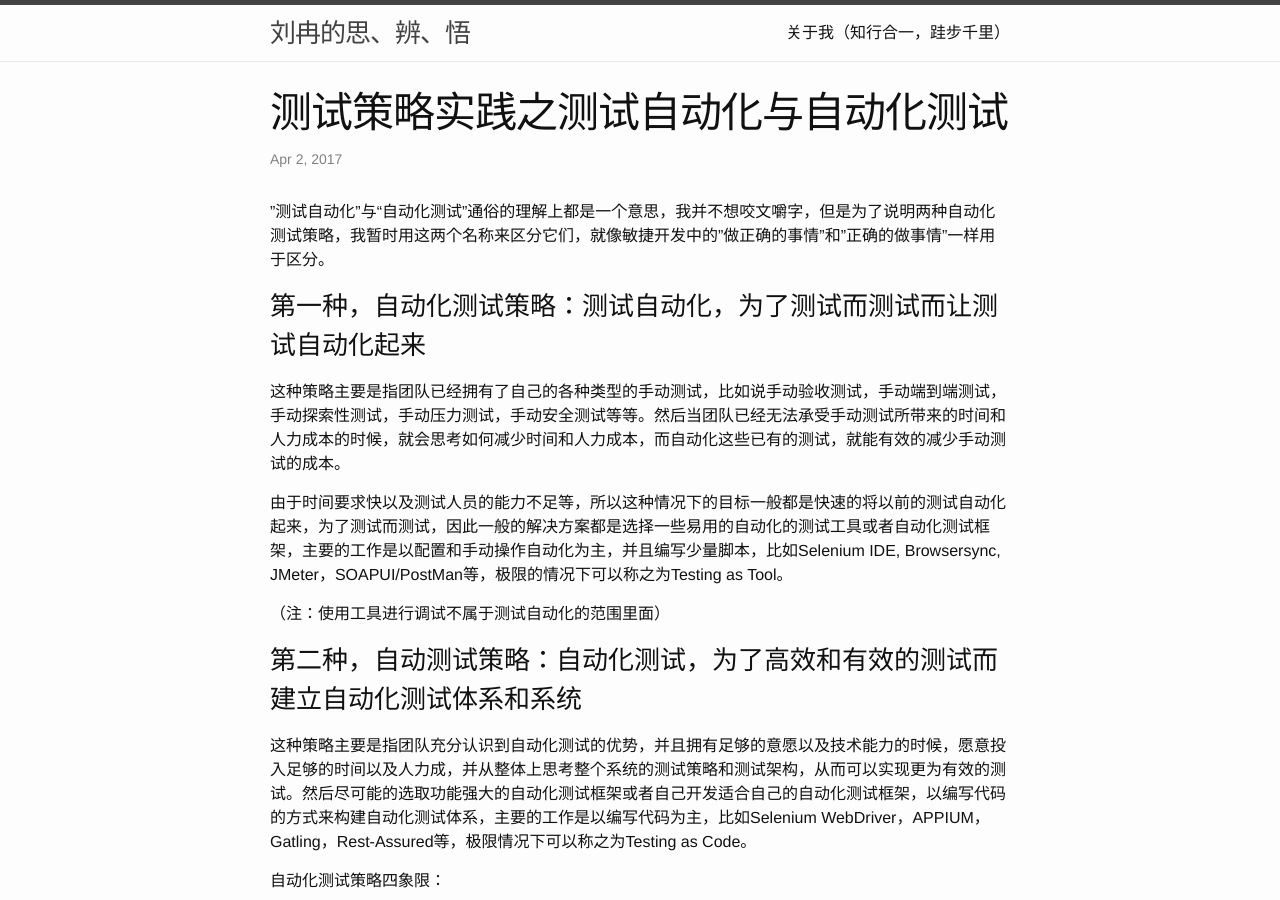
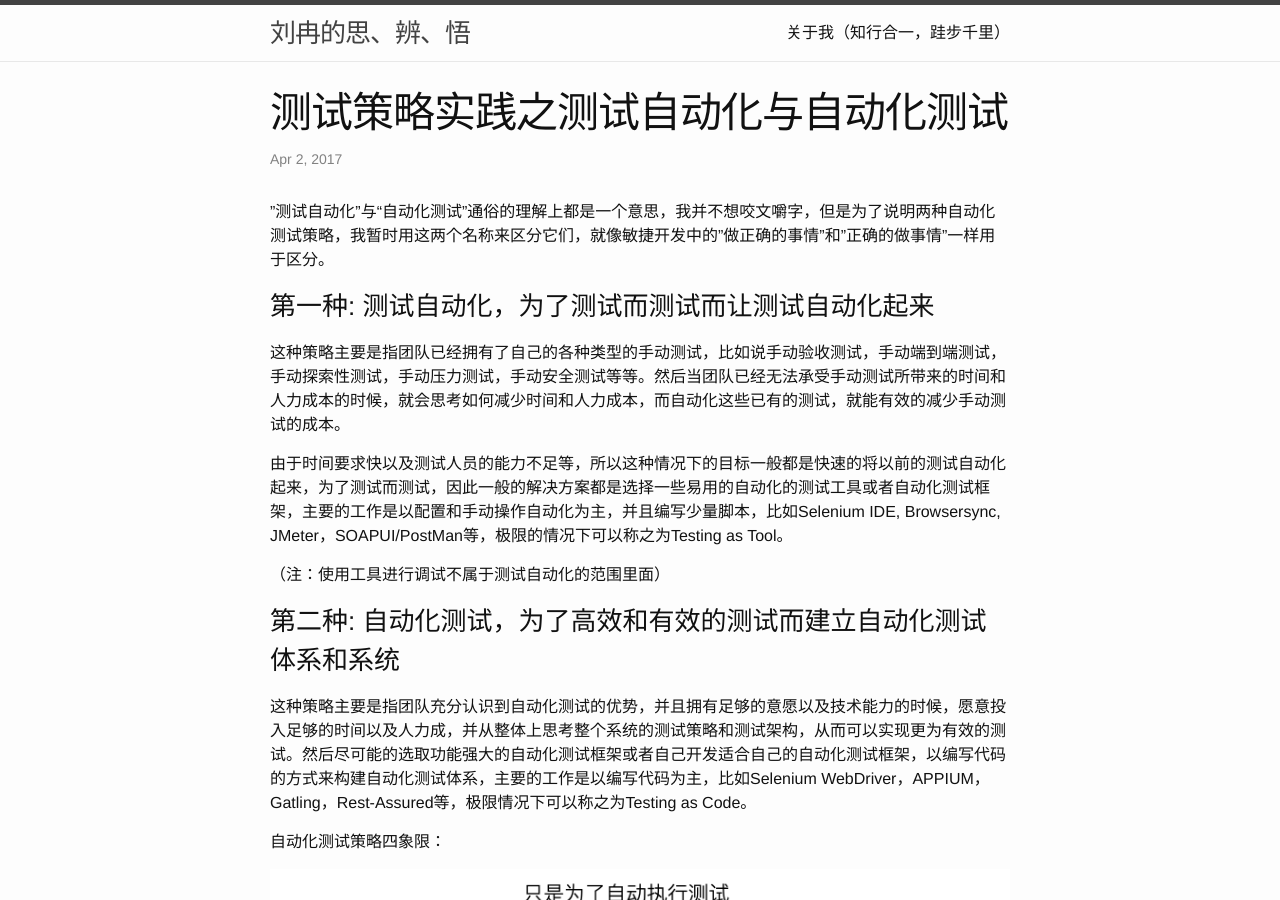
Before and after one commit to TWRanMan/twranman.github.io, a Jekyll site: the page built from _posts/2017-04-01-测试策略实践之续篇测试自动化与自动化测试.md, in a window 1280 px wide and 900 px high. Built offline with Jekyll 4.4.1, drawn with Linux system fonts in a browser that asks for light colours.

Commit message:
update some articles

```diff
--- a/_posts/2017-04-01-测试策略实践之续篇测试自动化与自动化测试.md
+++ b/_posts/2017-04-01-测试策略实践之续篇测试自动化与自动化测试.md
@@ -7,7 +7,7 @@
 
 ”测试自动化”与“自动化测试”通俗的理解上都是一个意思，我并不想咬文嚼字，但是为了说明两种自动化测试策略，我暂时用这两个名称来区分它们，就像敏捷开发中的”做正确的事情”和”正确的做事情”一样用于区分。
 
-### 第一种，自动化测试策略：测试自动化，为了测试而测试而让测试自动化起来
+### 第一种: 测试自动化，为了测试而测试而让测试自动化起来
 
 这种策略主要是指团队已经拥有了自己的各种类型的手动测试，比如说手动验收测试，手动端到端测试，手动探索性测试，手动压力测试，手动安全测试等等。然后当团队已经无法承受手动测试所带来的时间和人力成本的时候，就会思考如何减少时间和人力成本，而自动化这些已有的测试，就能有效的减少手动测试的成本。
 
@@ -15,7 +15,7 @@
 
 （注：使用工具进行调试不属于测试自动化的范围里面）
 
-### 第二种，自动测试策略：自动化测试，为了高效和有效的测试而建立自动化测试体系和系统
+### 第二种: 自动化测试，为了高效和有效的测试而建立自动化测试体系和系统
 
 这种策略主要是指团队充分认识到自动化测试的优势，并且拥有足够的意愿以及技术能力的时候，愿意投入足够的时间以及人力成，并从整体上思考整个系统的测试策略和测试架构，从而可以实现更为有效的测试。然后尽可能的选取功能强大的自动化测试框架或者自己开发适合自己的自动化测试框架，以编写代码的方式来构建自动化测试体系，主要的工作是以编写代码为主，比如Selenium WebDriver，APPIUM，Gatling，Rest-Assured等，极限情况下可以称之为Testing as Code。
 
```
